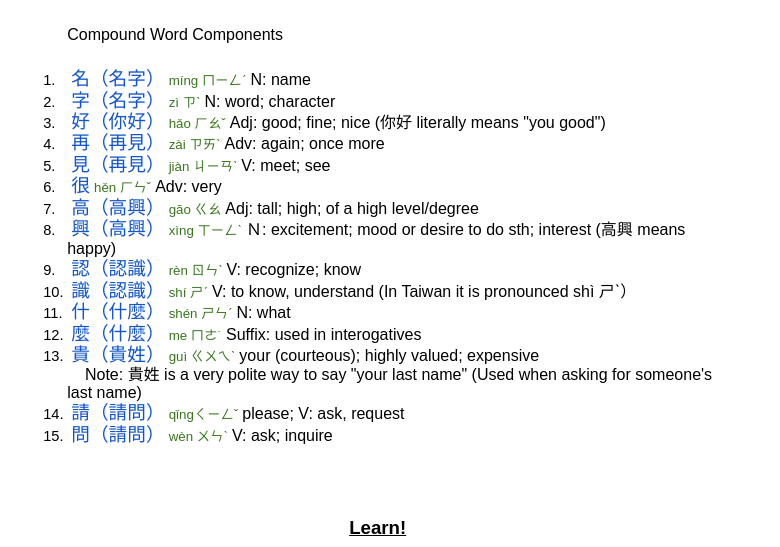
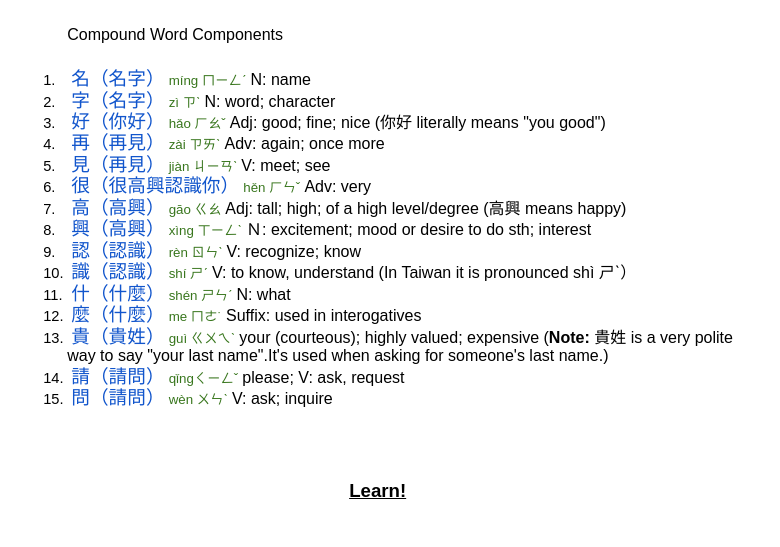
Before and after one commit to LotusEducation/NLCCUnit2.1VocabularySet.github.io, a plain HTML site: page index.html in a window 1280 px wide. Shown: the part 832-1379 px from the top of the page, without its empty margins (0-780 px from the left). Drawn offline with nearby package versions, Linux system fonts and the light colour scheme; grey boxes are pictures that could not be loaded.

Commit message:
Update index.html

```diff
--- a/index.html
+++ b/index.html
@@ -62,19 +62,19 @@
         <span class="c2 c0">V: meet; see
 </span></li></ol>
     <ol class="c3 lst-kix_il9wn35s0ahe-0" start="6"><li class="c1 li-bullet-0">
-        <span class="c6">很</span>
+        <span class="c6">很（很高興認識你）</span>
         <span class="c5">hěn ㄏㄣˇ</span>
         <span class="c2 c0">Adv: very
 </span></li></ol>
     <ol class="c3 lst-kix_il9wn35s0ahe-0" start="7"><li class="c1 li-bullet-0">
         <span class="c6">高（高興）</span>
         <span class="c5">gāo ㄍㄠ</span>
-        <span class="c2 c0">Adj: tall; high; of a high level/degree
+        <span class="c2 c0">Adj: tall; high; of a high level/degree (高興 means happy)
 </span></li></ol>
     <ol class="c3 lst-kix_il9wn35s0ahe-0" start="8"><li class="c1 li-bullet-0">
         <span class="c6">興（高興）</span>
         <span class="c5">xìng ㄒㄧㄥˋ</span>
-        <span class="c2 c0">Ｎ: excitement; mood or desire to do sth; interest (高興 means happy)
+        <span class="c2 c0">Ｎ: excitement; mood or desire to do sth; interest
 </span></li></ol>
     <ol class="c3 lst-kix_il9wn35s0ahe-0" start="9"><li class="c1 li-bullet-0">
         <span class="c6">認（認識）</span>
@@ -99,8 +99,7 @@
     <ol class="c3 lst-kix_il9wn35s0ahe-0" start="12"><li class="c1 li-bullet-0">
         <span class="c6">貴（貴姓）</span>
         <span class="c5">guì ㄍㄨㄟˋ</span>
-        <span class="c2 c0">your (courteous); highly valued; expensive
-        <br> &nbsp;&nbsp;&nbsp;&nbsp;Note: 貴姓 is a very polite way to say "your last name" (Used when asking for someone's last name)
+        <span class="c2 c0">your (courteous); highly valued; expensive (<b>Note:</b> 貴姓 is a very polite way to say "your last name".It's used when asking for someone's last name.)
 </span></li></ol>
     <ol class="c3 lst-kix_il9wn35s0ahe-0" start="13"><li class="c1 li-bullet-0">
         <span class="c6">請（請問）</span>
```
